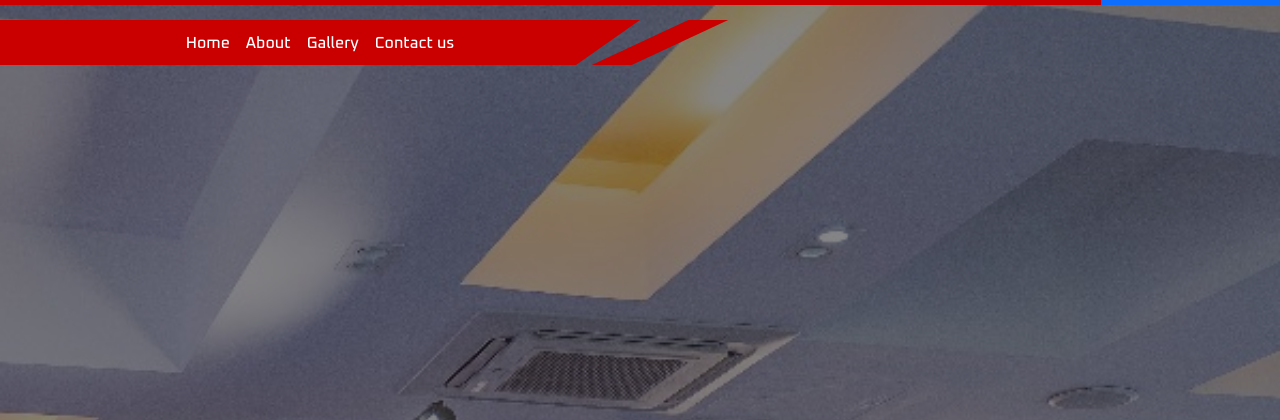
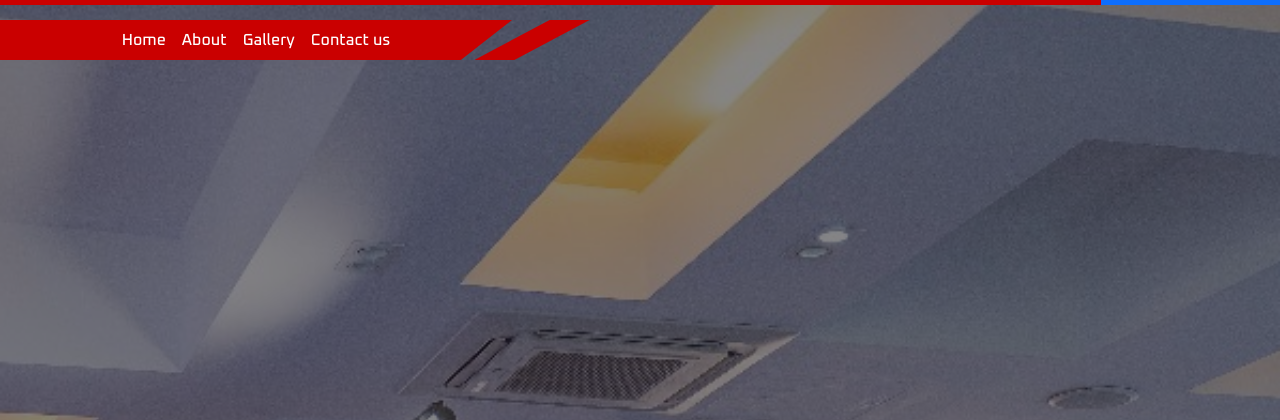
Before and after one commit to leonkae/livemasters, a Django app: page / in a window 1280 px wide. Shown: the top 420 px of the page. Run offline with Django 4.2, Linux system fonts and the light colour scheme; some web fonts are replaced.

Commit message:
modify:globalcss

```diff
--- a/liveapp/static/css/global.css
+++ b/liveapp/static/css/global.css
@@ -7,7 +7,7 @@
 }
 :root {
   --primary-color-red: #ca0000;
-  --primary-color-dark: #1b1b1b;
+  --primary-color-dark: #0D0D0D;
 }
 ::-webkit-scrollbar {
   width: 5px;
@@ -35,12 +35,12 @@
 }
 .inner-navbar-wrapper {
   background-color: var(--primary-color-red);
-  width: 50%;
-  height: 45px;
+  width: 40%;
+  height: 40px;
   clip-path: polygon(0 0, 100% 0, 90% 100%, 0 100%);
 }
 .navbar-skew {
-  transform: skewX(-65deg);
+  transform: skewX(-62deg);
   width: 40px;
   background-color: var(--primary-color-red);
   right: 20px;
```
